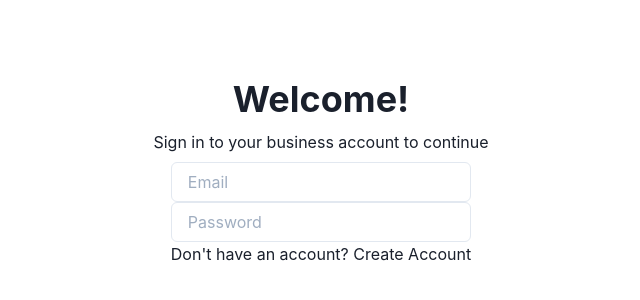
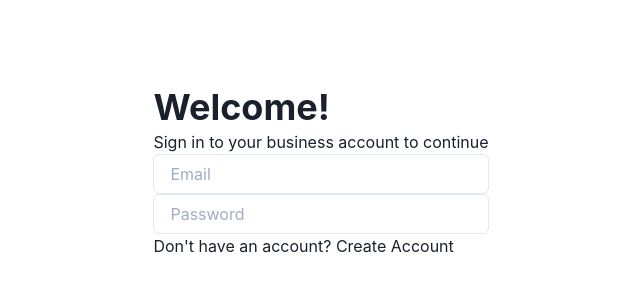
Before and after one commit to HitoKage13/codebrew21, a Next.js app in the folder next/: page /business/login in a window 1280 px wide. Shown: the part 228-528 px from the top of the page, without its empty margins (319-959 px from the left). Built offline with nearby package versions, Linux system fonts and the light colour scheme.

Commit message:
Fix _app global style

```diff
--- a/next/pages/_app.tsx
+++ b/next/pages/_app.tsx
@@ -9,6 +9,9 @@ const App = ({ Component, pageProps }) => {
         alignItems="center"
         justifyContent="center"
         height="100vh"
+        mx="auto"
+        width="clamp(0%, 90vw, 400px)"
+        p="1rem"
       >
         <Component {...pageProps} />
       </Flex>
--- a/next/pages/business/login.tsx
+++ b/next/pages/business/login.tsx
@@ -1,16 +1,9 @@
-import {
-  Box,
-  FormControl,
-  Heading,
-  Input,
-  Text,
-  VStack,
-} from "@chakra-ui/react";
+import { Box, FormControl, Heading, Input, Text } from "@chakra-ui/react";
 import React from "react";
 
 const Login = () => {
   return (
-    <VStack>
+    <Box>
       <Heading>Welcome!</Heading>
       <Text>Sign in to your business account to continue</Text>
       <Box as="form">
@@ -22,7 +15,7 @@ const Login = () => {
         </FormControl>
         <Text>Don't have an account? Create Account</Text>
       </Box>
-    </VStack>
+    </Box>
   );
 };
 
```
Also changed, not shown: next/pages/index.tsx (+3 -9 lines).
